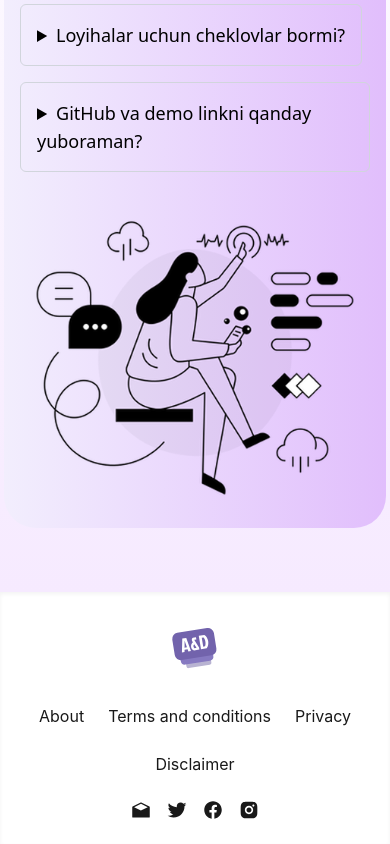
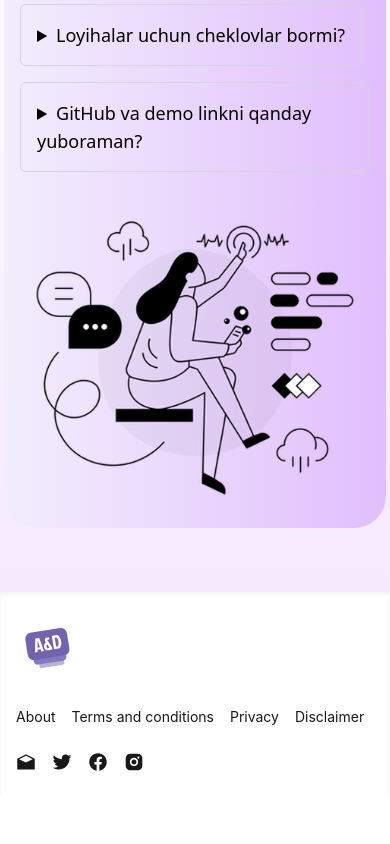
Before and after one commit to JamshidKhamroyev/Dev-Tasks-Hub, a React (Vite) app in the folder client/: page / in a window 390 px wide. Shown: the part 2842-3686 px from the top of the page. After the commit the page ends 3638 px from the top, so only its background shows below. Built offline with nearby package versions, Linux system fonts and the light colour scheme.

Commit message:
Footer made responsive

```diff
--- a/client/src/pages/FooterPage.jsx
+++ b/client/src/pages/FooterPage.jsx
@@ -7,7 +7,9 @@ import { footerMenu, footerMedia } from '../constants'
 function FooterPage() {
     return (
         <footer className="py-6 px-4 md:px-10 lg:px-28 font-Inter bg-white shadow-inner">
-            <div className="w-full flex flex-col md:flex-row justify-between items-center gap-6 md:gap-10">
+            <div className="max-w-[1400px] mx-auto w-full flex flex-col gap-6 md:gap-10">
+                {/* Top Part: Logo & Menu */}
+                <div className="flex flex-col md:flex-row justify-between items-start md:items-center gap-6 md:gap-10">
                     {/* Logo */}
                     <div className="shrink-0">
                         <img
@@ -17,10 +19,8 @@ function FooterPage() {
                         />
                     </div>
 
-                {/* Navigation & Social */}
-                <div className="flex flex-col sm:flex-row items-center gap-6 sm:gap-10">
                     {/* Footer Menu */}
-                    <ul className="flex flex-wrap justify-center gap-6">
+                    <ul className="flex flex-wrap justify-start gap-4 sm:gap-6">
                         {footerMenu.map(({ id, title, link }) => (
                             <li
                                 key={id}
@@ -28,15 +28,17 @@ function FooterPage() {
                             >
                                 <a
                                     href={link}
-                                    className="text-base text-darkColor hover:text-primary transition-colors duration-300"
+                                    className="text-sm sm:text-base text-darkColor hover:text-primary transition-colors duration-300"
                                 >
                                     {title}
                                 </a>
                             </li>
                         ))}
                     </ul>
+                </div>
 
-                    {/* Social Media Icons */}
+                {/* Bottom Part: Social Icons */}
+                <div className="flex justify-start md:justify-end">
                     <ul className="flex items-center gap-4">
                         {footerMedia.map(({ id, icon: Icon, link }) => (
                             <li
```
Lines whose indentation alone changed are shown as unchanged.
